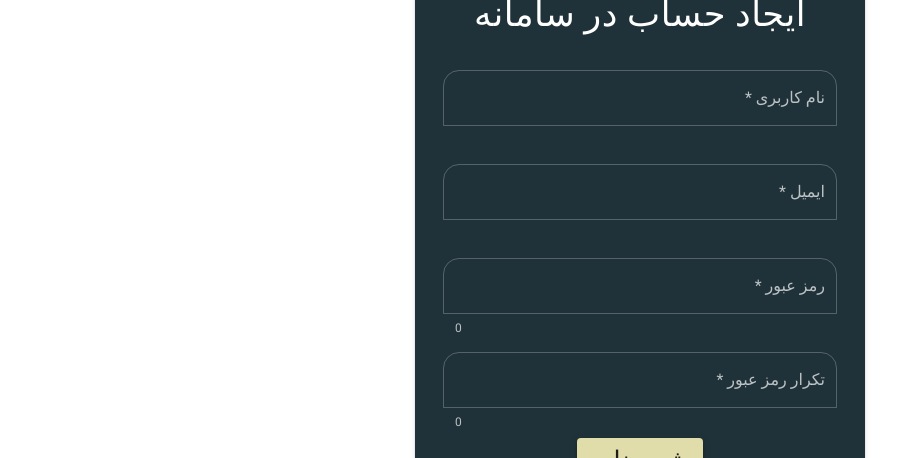
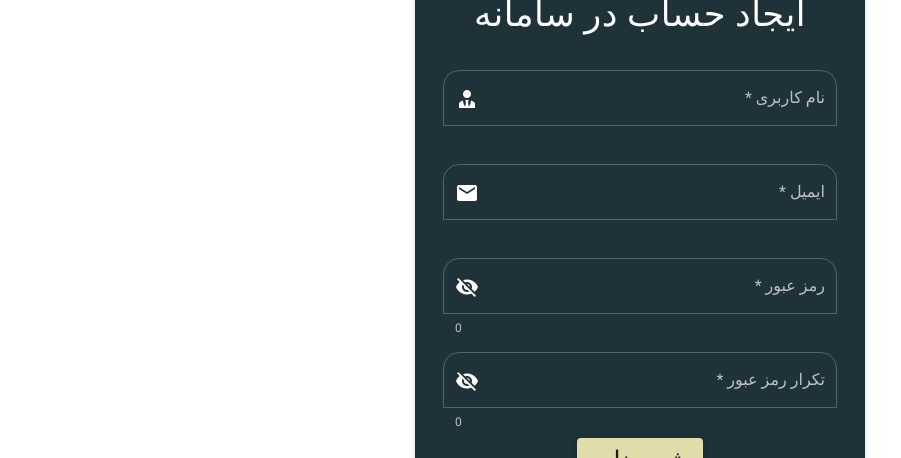
Before and after one commit to MatinMAB/archieve-project, a Vue app: page /sign-up in a window 1280 px wide. Shown: the part 130-588 px from the top of the page, without its empty margins (0-901 px from the left). Built offline with nearby package versions, Linux system fonts and the light colour scheme; what particles.vue, vue-typed-js would draw is missing.

Commit message:
make append-icon for each text-field of login and sign-up form - make password text-field shown/unshown by eye icon click

```diff
--- a/src/components/Login/LoginForm.vue
+++ b/src/components/Login/LoginForm.vue
@@ -1,11 +1,6 @@
 <template>
   <div class="login-page">
-    <v-card
-      class="login-box pa-4 mx-2"
-      color="pallete2"
-      width="400"
-      dark
-    >
+    <v-card class="login-box pa-4 mx-2" color="pallete2" width="400" dark>
       <v-card-title class="login-title mb-3">ورود به داشبورد</v-card-title>
       <v-form ref="loginForm">
         <v-container>
@@ -13,9 +8,8 @@
             <v-col cols="12">
               <v-text-field
                 v-model="user.email"
-                :rules="[
-                  value => !! value || 'فیلد ایمیل الزامی است'
-                ]"
+                :rules="[(value) => !!value || 'فیلد ایمیل الزامی است']"
+                append-icon="mdi-email"
                 label="ایمیل *"
                 outlined
                 shaped
@@ -23,25 +17,34 @@
             </v-col>
             <v-col cols="12" class="mt-n3">
               <v-text-field
+                :type="showPassword ? 'text' : 'password'"
                 v-model="user.password"
                 label="رمز عبور *"
-                :rules="[
-                  value => !! value || 'فیلد رمز عبور الزامی است'
-                ]"
+                :rules="[(value) => !!value || 'فیلد رمز عبور الزامی است']"
+                :append-icon="showPassword ? 'mdi-eye' : 'mdi-eye-off'"
+                @click:append="showPassword = !showPassword"
                 outlined
                 shaped
               ></v-text-field>
             </v-col>
           </v-row>
           <div class="login-button">
-            <v-btn :loading="loading" light elevation="3" large color="pallete3" @click="login()"
+            <v-btn
+              :loading="loading"
+              light
+              elevation="3"
+              large
+              color="pallete3"
+              @click="login()"
               ><span>ورود</span></v-btn
             >
           </div>
           <div class="text-center mt-4 text-h6">
             <p>
               هنوز حساب کاربری ندارید ؟
-              <router-link :to="{name : 'sign-up'}" class="pallete3--text">ایجاد حساب</router-link>
+              <router-link :to="{ name: 'sign-up' }" class="pallete3--text"
+                >ایجاد حساب</router-link
+              >
             </p>
           </div>
         </v-container>
@@ -59,18 +62,18 @@ export default {
         email: "",
         password: "",
       },
-      loading : false
+      showPassword: false,
+      loading: false,
     };
   },
   methods: {
-    login(){
-      if(this.$refs.loginForm.validate()){
+    login() {
+      if (this.$refs.loginForm.validate()) {
         this.loading = true;
-      }
-      else{
+      } else {
         this.$refs.loginForm.validate();
       }
-    }
+    },
   },
 };
 </script>
--- a/src/components/SignUp/SignUpForm.vue
+++ b/src/components/SignUp/SignUpForm.vue
@@ -12,6 +12,7 @@
                 v-model="user.name"
                 :rules="[(value) => !!value || 'فیلد نام کاربری الزامی است']"
                 label="نام کاربری *"
+                append-icon="mdi-account-tie"
                 outlined
                 shaped
               ></v-text-field>
@@ -26,12 +27,14 @@
                     /[^@ \t\r\n]+@[^@ \t\r\n]+\.[^@ \t\r\n]+/.test(value) ||
                     'لطفا ایمیل معتبر وارد کنید',
                 ]"
+                append-icon="mdi-email"
                 outlined
                 shaped
               ></v-text-field>
             </v-col>
             <v-col cols="12" class="mt-n4">
               <v-text-field
+                :type="showPassword ? 'text' : 'password'"
                 v-model="user.password"
                 label="رمز عبور *"
                 :rules="[
@@ -40,6 +43,8 @@
                     value.length >= 8 ||
                     'تعداد ارقام رمز عبور شما باید بیشتر از 7 باشد',
                 ]"
+                :append-icon="showPassword ? 'mdi-eye' : 'mdi-eye-off'"
+                @click:append="showPassword = !showPassword"
                 counter
                 outlined
                 shaped
@@ -47,6 +52,7 @@
             </v-col>
             <v-col cols="12" class="mt-n4">
               <v-text-field
+                :type="showPassword ? 'text' : 'password'"
                 v-model="user.againPassword"
                 label="تکرار رمز عبور *"
                 :rules="[
@@ -54,6 +60,8 @@
                   (value) =>
                     value === user.password || 'تکرار رمز عبور نادرست است',
                 ]"
+                :append-icon="showPassword ? 'mdi-eye' : 'mdi-eye-off'"
+                @click:append="showPassword = !showPassword"
                 counter
                 outlined
                 shaped
@@ -74,7 +82,9 @@
           <div class="text-center mt-4 text-h6">
             <p>
               از قبل حساب کاربری دارید ؟
-              <router-link :to="{name : 'login'}" class="pallete3--text">ورود به حساب</router-link>
+              <router-link :to="{ name: 'login' }" class="pallete3--text"
+                >ورود به حساب</router-link
+              >
             </p>
           </div>
         </v-container>
@@ -94,6 +104,7 @@ export default {
         password: "",
         againPassword: "",
       },
+      showPassword: false,
       loading: false,
     };
   },
@@ -135,5 +146,4 @@ export default {
 .signup-button span {
   font-size: 1.6rem;
 }
-
 </style>
```
